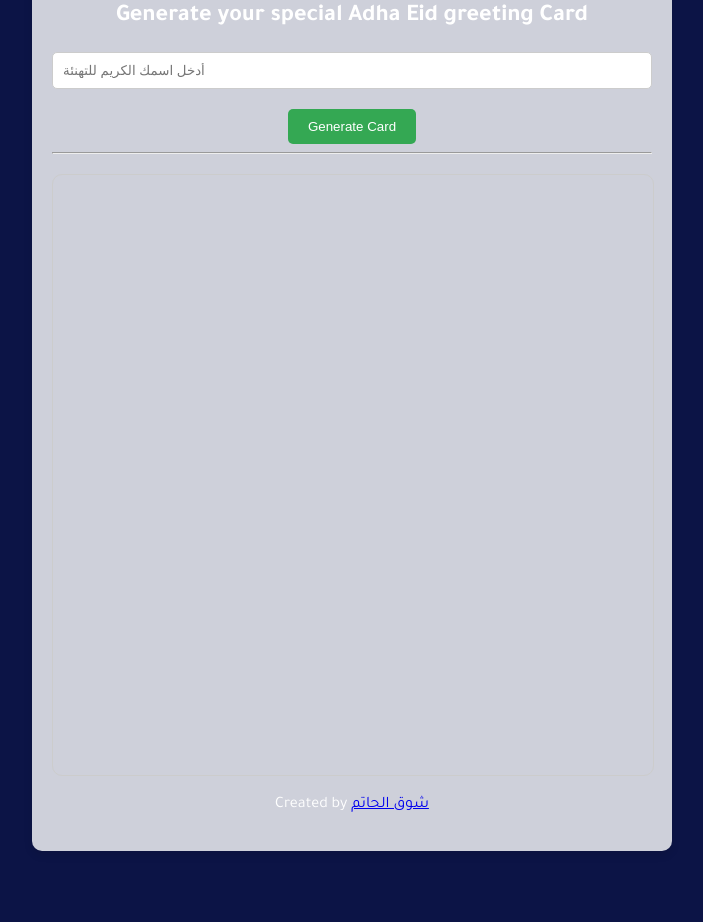
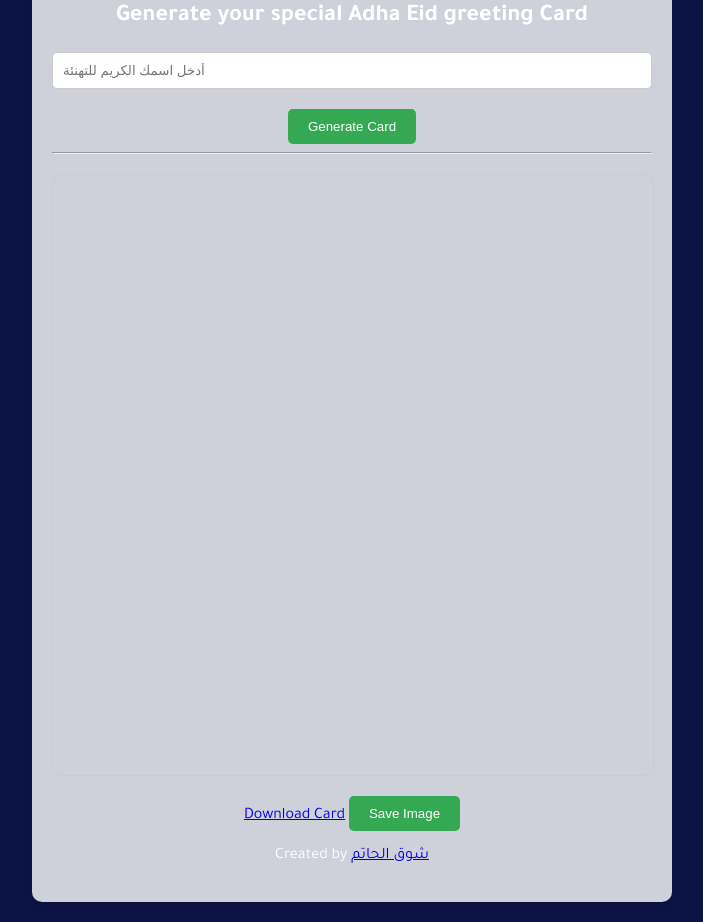
Before and after one commit to iamShooq/gdsc-adha-greeting, a plain HTML site: page index.html in a window 1280 px wide. Shown: the part 118-1040 px from the top of the page, without its empty margins (288-991 px from the left). Before the commit the page ends 989 px from the top, so only its background shows below. Drawn offline with Linux system fonts and the light colour scheme.

Commit message:
Update index.html

```diff
--- a/index.html
+++ b/index.html
@@ -17,8 +17,22 @@
     <hr> <!-- Horizontal line to separate input section from result section -->
     <!-- Section header for result section -->
     <canvas id="canvas" width="600" height="600"></canvas>
+      <a id="downloadLink" download="adha_card.png" href=" ">Download Card</a>
+    <button id="saveBtn" onclick="saveImage()">Save Image</button>
     <p id="authorName">Created by <a id="authorLink" href="https://x.com/iamshooq" target="_blank">شوق الحاتم</a></p>
   </div>
   <script src="script.js"></script>
+  <script>
+    function saveImage() {
+      var canvas = document.getElementById('canvas');
+      var imageDataURL = canvas.toDataURL('image/png'); // Get the image data URL
+      var downloadLink = document.getElementById('downloadLink');
+
+      // Set the href attribute of the download link to the image data URL
+      downloadLink.href = imageDataURL;
+      // Trigger the click event of the download link to start the download
+      downloadLink.click();
+    }
+  </script>
 </body>
 </html>
```
